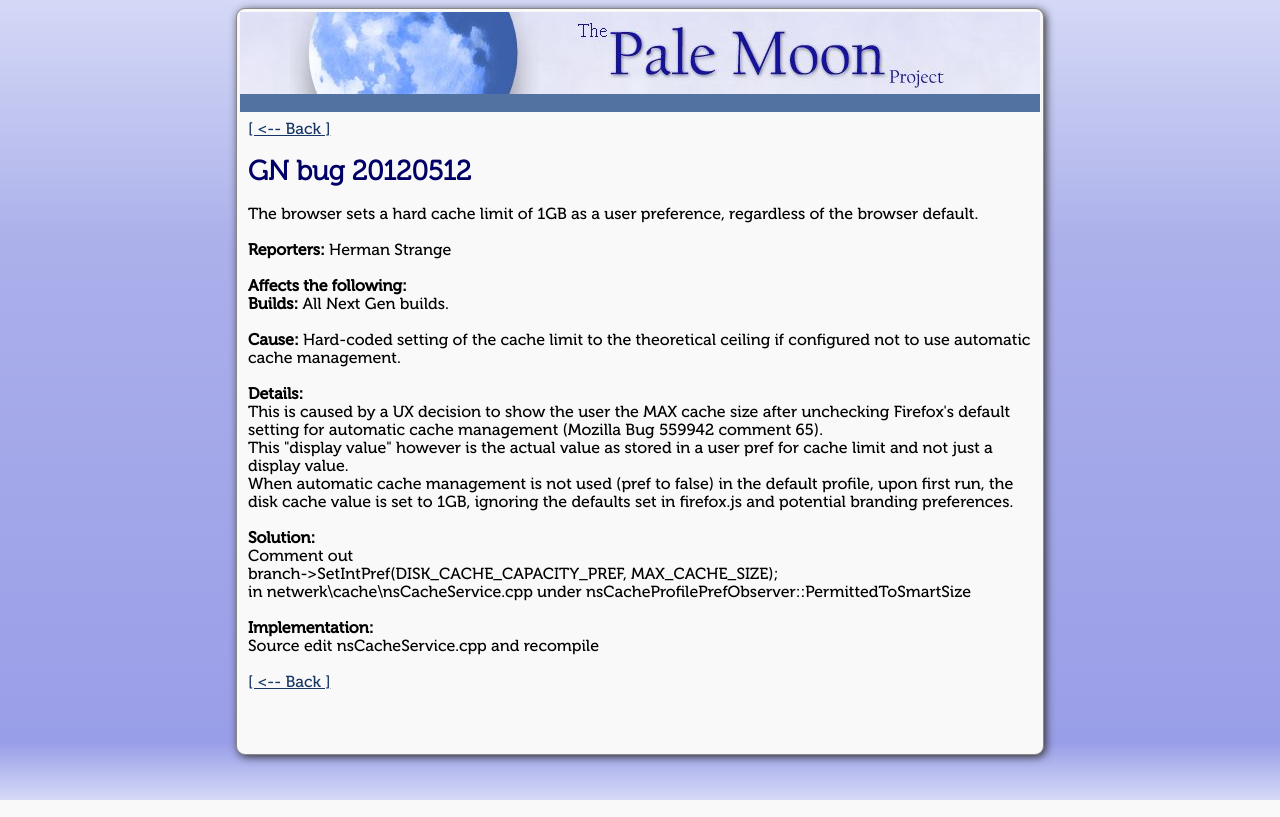
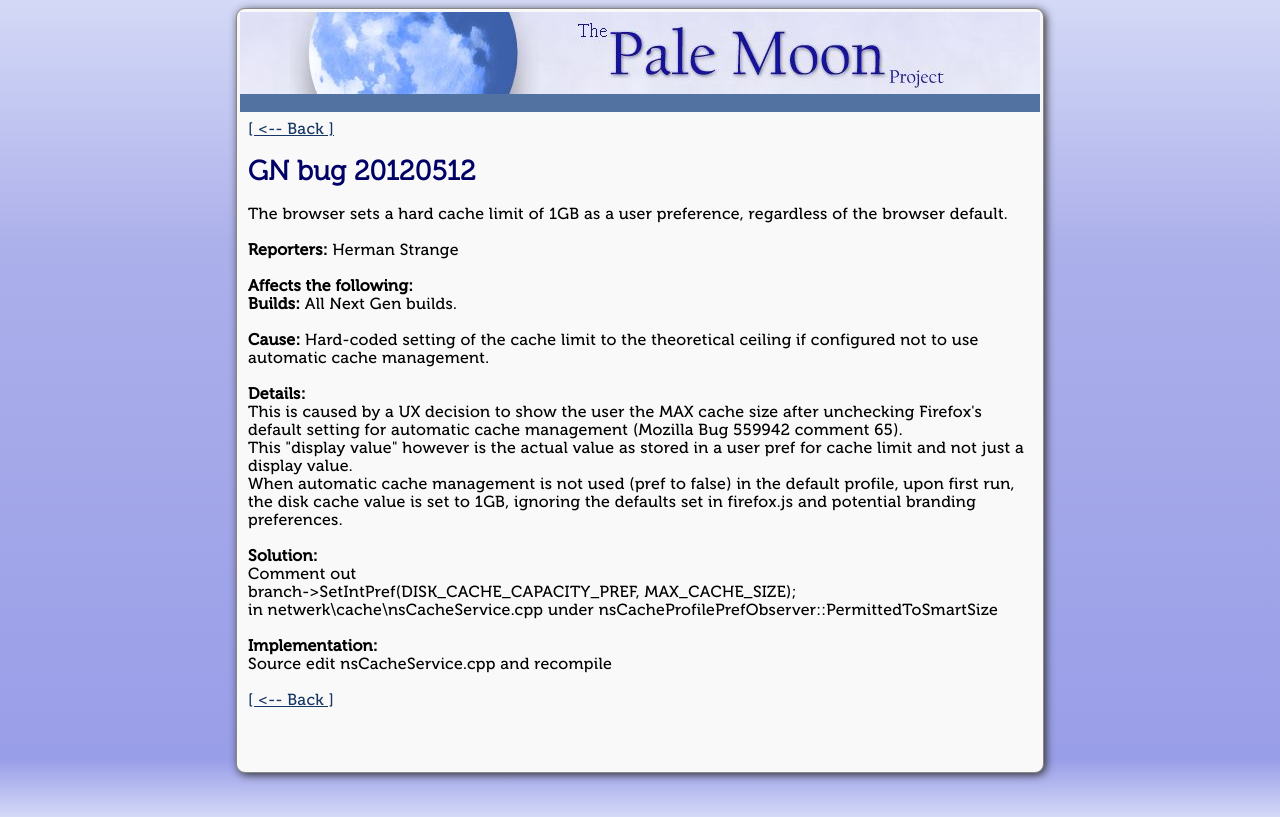
Before and after one commit to adeshkp/www.palemoon.org, a PHP site: page /bugs/20120512-GNBug.html in a window 1280 px wide. Run offline with PHP 8.4, Linux system fonts and the light colour scheme.

Commit message:
Minor additional style tweak

```diff
--- a/pagestyle.css
+++ b/pagestyle.css
@@ -6,6 +6,7 @@ body {
   font-family: "Museo500Regular","Times New Roman",Times,serif;
   font-style: normal;
   font-size: 12pt;
+  letter-spacing: 0.3px;
   background-color: #d4d9f7;
   background: linear-gradient(to bottom, #d4d9f7 0%, #abafea 31%, #999ee8 93%, #d4d9f7 100%);
   background: -moz-linear-gradient(top, #d4d9f7 0%, #abafea 31%, #999ee8 93%, #d4d9f7 100%);
```
